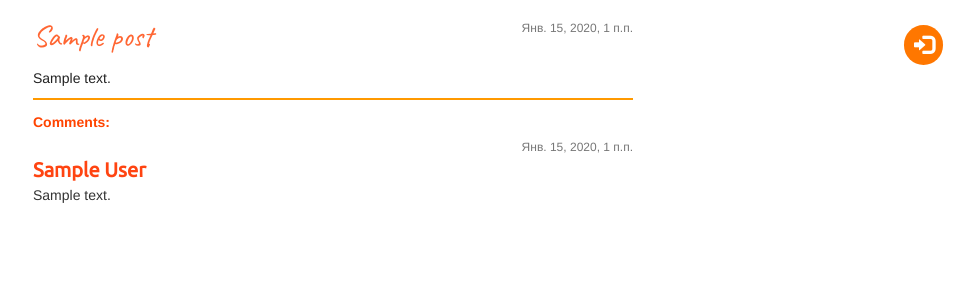
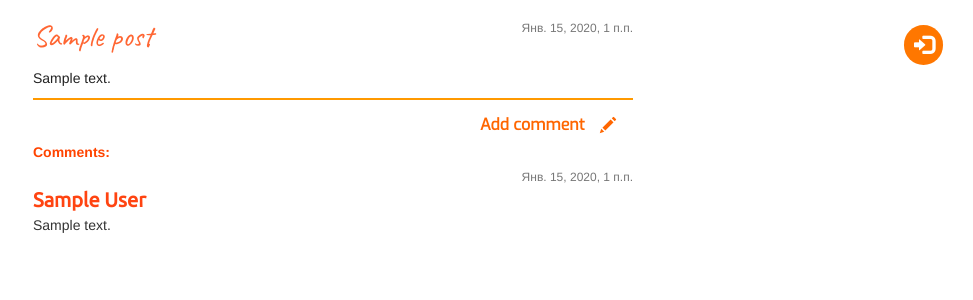
Before and after one commit to Unlogical/django-blog, a Django app: page /post/1/ in a window 1280 px wide. Shown: the part 105-405 px from the top of the page, without its empty margins (307-1280 px from the left). Run offline with Django 3.2, Linux system fonts and the light colour scheme; tables that the repository leaves empty hold one stand-in row (values such as "Sample post"); some libraries are stand-ins or nearby versions; some web fonts are replaced.

Commit message:
add add-comment button in detail-comment page

```diff
--- a/blog/static/css/buttons.css
+++ b/blog/static/css/buttons.css
@@ -79,11 +79,11 @@
 
 .comment_button {
 	display: inline-block;
-	border: 2px solid #f60;
+	border: 2px solid #fff;
 	color: #f60;
 	font-size: 14px;
 	margin-top: 10px;
-	width: 180px;
+	width: 150px;
 	height: 30px;
 	padding: 2px 5px;
 	margin-right: 10px;
@@ -93,6 +93,7 @@
 .comment_button:hover {
 	color: #fff;
 	background-color: #f60;
+	border-color: #f60;
 }
 
 .round_button::after {
--- a/blog/static/css/comment.css
+++ b/blog/static/css/comment.css
@@ -34,7 +34,12 @@
 }
 
 .comments_link {
+	display: inline-block;
 	color: #d30;
+	margin-top: 5px;
+	font-family: Exo;
+	font-weight: bold;
+	font-size: 14px;
 }
 
 .comments_link:hover {
@@ -42,9 +47,13 @@
 	text-decoration: none;
 }
 
-.comments_link,
 .comment_button {
 	font-family: Exo;
 	font-weight: bold;
 	font-size: 16px;
 }
+
+.wide_block {
+	width: 600px;
+	height: 30px;
+}
--- a/blog/templates/blog/post_detail.html
+++ b/blog/templates/blog/post_detail.html
@@ -23,13 +23,17 @@
 			<a class="edit_button button" href="{% url 'post_publish' pk=post.pk %}"><p>Publish</p><span class="glyphicon glyphicon-check"></span></a>
 		{% endif %}
 	{% endif %}
+	<div class="wide_block">
+		<a class="comment_button" href="{% url 'add_comment_to_post' pk=post.pk %}">
+			<p>Add comment</p><span class="glyphicon glyphicon-pencil"></span>
+		</a>
+	</div>
 </div>
 <p class="post comments_title">Comments:</p>
-{% for comment in post.comments.all %}
+{% for comment in post.approved_comments.all %}
     <div class="comment">
         <div class="detail_date post_published_date">{{ comment.created_date }}
         </div>
-
         	{% if not comment.approved_comment and user.is_authenticated %}
     			<div class="comment_author">{{ comment.author }}</div>
                 <a class="white_round_button" href="{% url 'comment_remove' pk=comment.pk %}" data-title="delete comment"><span class="glyphicon glyphicon-remove"></span></a>
@@ -37,7 +41,6 @@
             {% else %}
             	<div class="comment_header">{{ comment.author }}</div>
             {% endif %}
-
         <p class="comment_text">{{ comment.text|linebreaks }}</p>
     </div>
 {% empty %}
```
Lines whose indentation alone changed are shown as unchanged.
